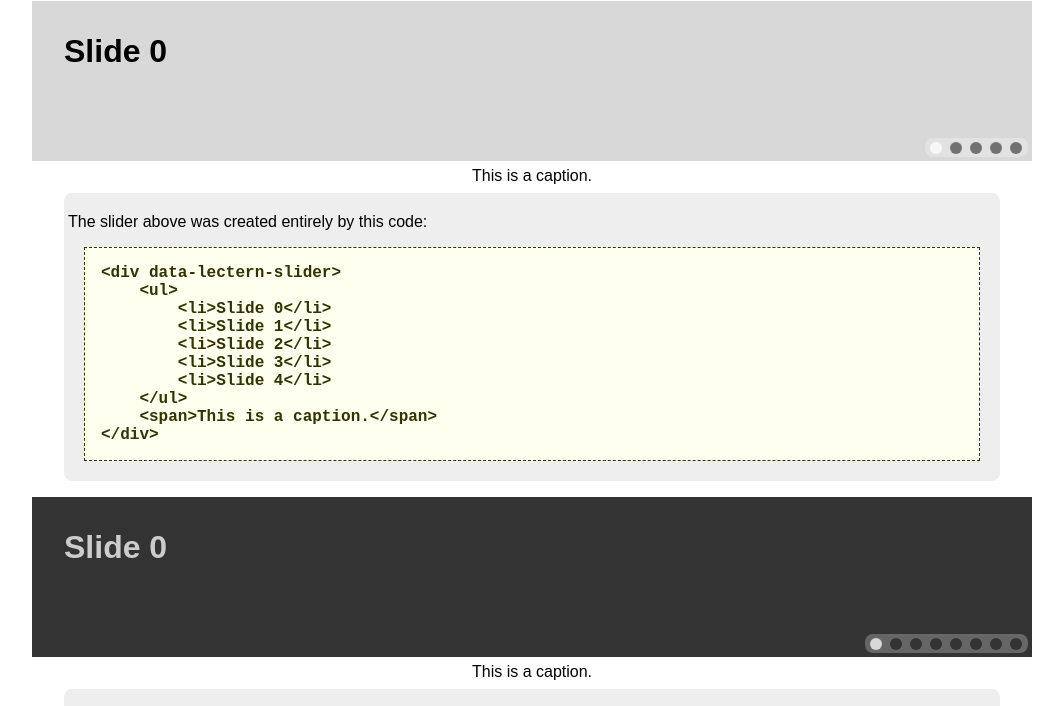
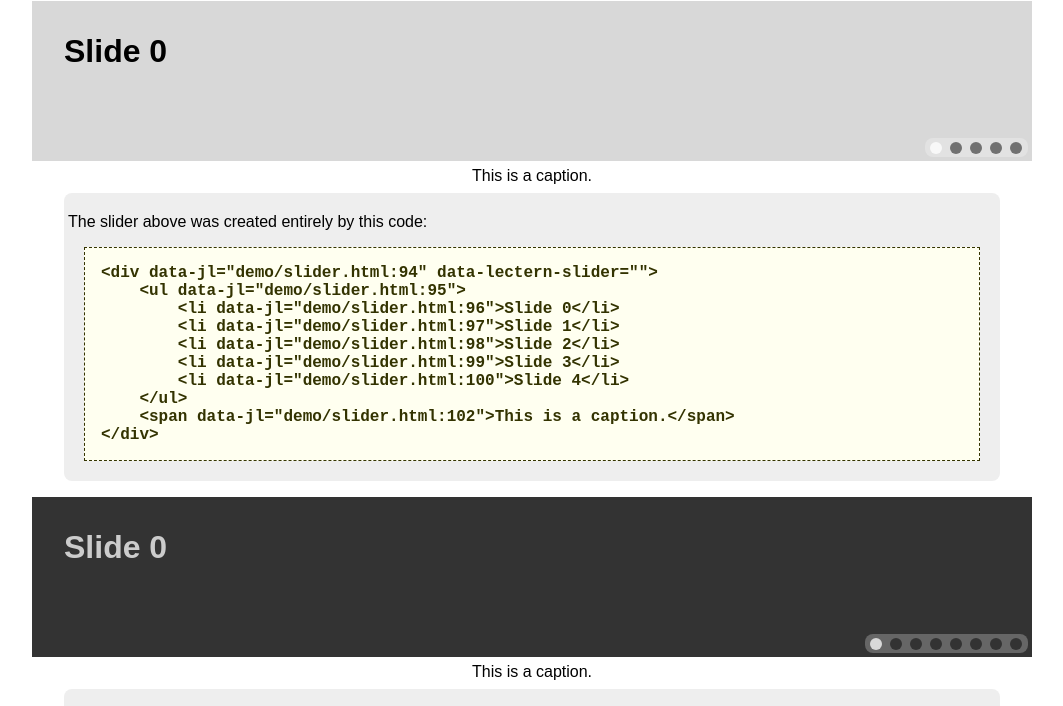
Before and after one commit to charmquark/lectern, a plain HTML site: page demo/slider.html in a window 1280 px wide. Shown: the part 79-785 px from the top of the page, without its empty margins (108-1171 px from the left). Drawn offline with nearby package versions, Linux system fonts and the light colour scheme.

Commit message:
Refining slider demo

```diff
--- a/demo/slider.html
+++ b/demo/slider.html
@@ -90,7 +90,7 @@
     </header>
 
     <main>
-        <section>
+        <section id="example-0-markup">
             <div data-lectern-slider>
                 <ul>
                     <li>Slide 0</li>
@@ -104,18 +104,19 @@
         </section>
         <section class="code">
             <p>The slider above was created entirely by this code:</p>
-            <pre>
-                &lt;div data-lectern-slider&gt;
-                &nbsp;&nbsp;&nbsp;&nbsp;&lt;ul&gt;
-                &nbsp;&nbsp;&nbsp;&nbsp;&nbsp;&nbsp;&nbsp;&nbsp;&lt;li&gt;Slide 0&lt;/li&gt;
-                &nbsp;&nbsp;&nbsp;&nbsp;&nbsp;&nbsp;&nbsp;&nbsp;&lt;li&gt;Slide 1&lt;/li&gt;
-                &nbsp;&nbsp;&nbsp;&nbsp;&nbsp;&nbsp;&nbsp;&nbsp;&lt;li&gt;Slide 2&lt;/li&gt;
-                &nbsp;&nbsp;&nbsp;&nbsp;&nbsp;&nbsp;&nbsp;&nbsp;&lt;li&gt;Slide 3&lt;/li&gt;
-                &nbsp;&nbsp;&nbsp;&nbsp;&nbsp;&nbsp;&nbsp;&nbsp;&lt;li&gt;Slide 4&lt;/li&gt;
-                &nbsp;&nbsp;&nbsp;&nbsp;&lt;/ul&gt;
-                &nbsp;&nbsp;&nbsp;&nbsp;&lt;span&gt;This is a caption.&lt;/span&gt;
-                &lt;/div&gt;
-            </pre>
+            <pre id="code-0" style="white-space: pre;"></pre>
+            <script>
+                $(function() {
+                    var droppable_indent = 12;
+                    var html = $('#example-0-markup').html();
+                    html = html.split('\n').slice(1, -1);
+                    for (i in html) {
+                        html[i] = html[i].slice(droppable_indent);
+                    }
+                    console.log(html);
+                    $('#code-0').text(html.join('\n'));
+                });
+            </script>
         </section>
 
         <section>
```
